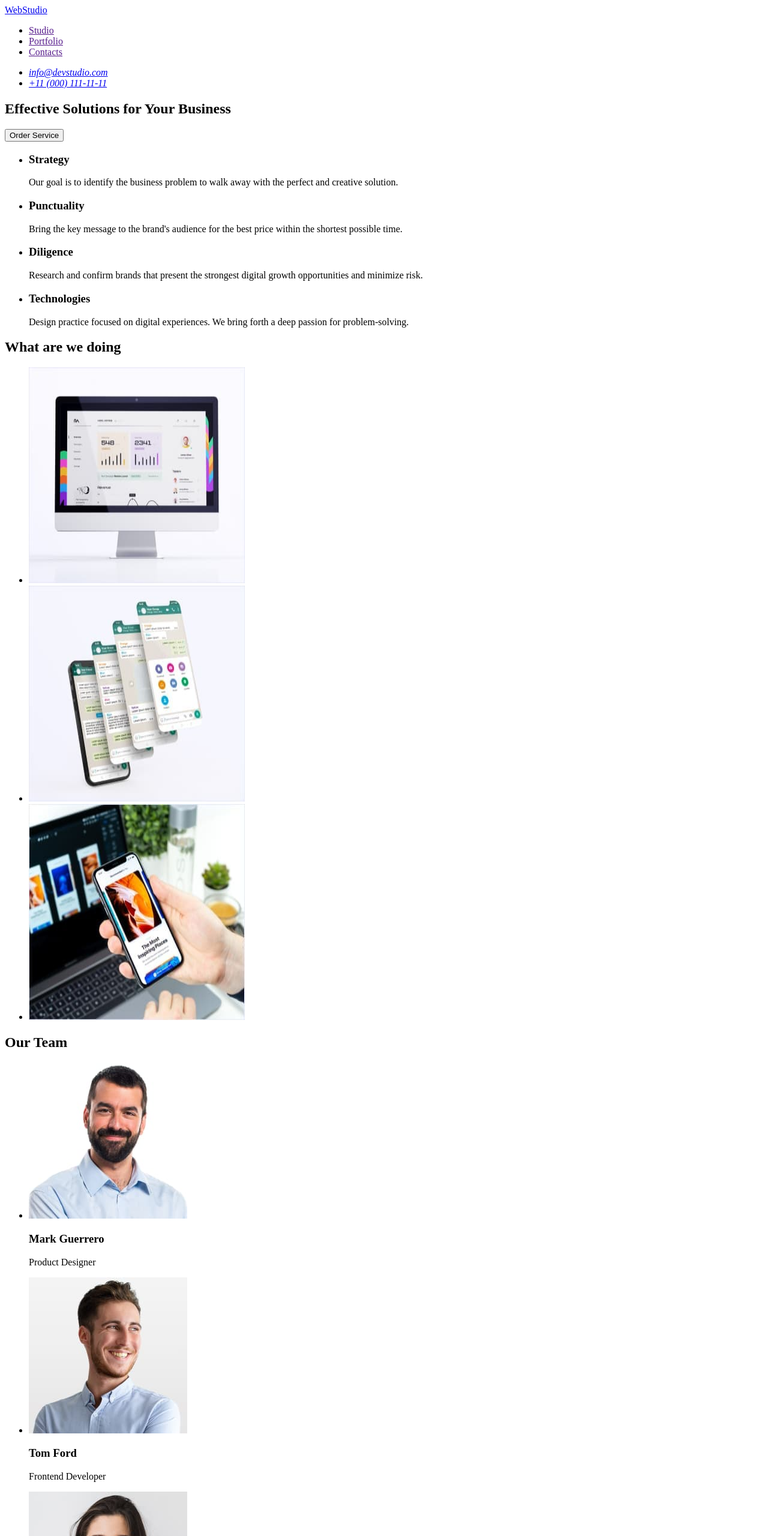
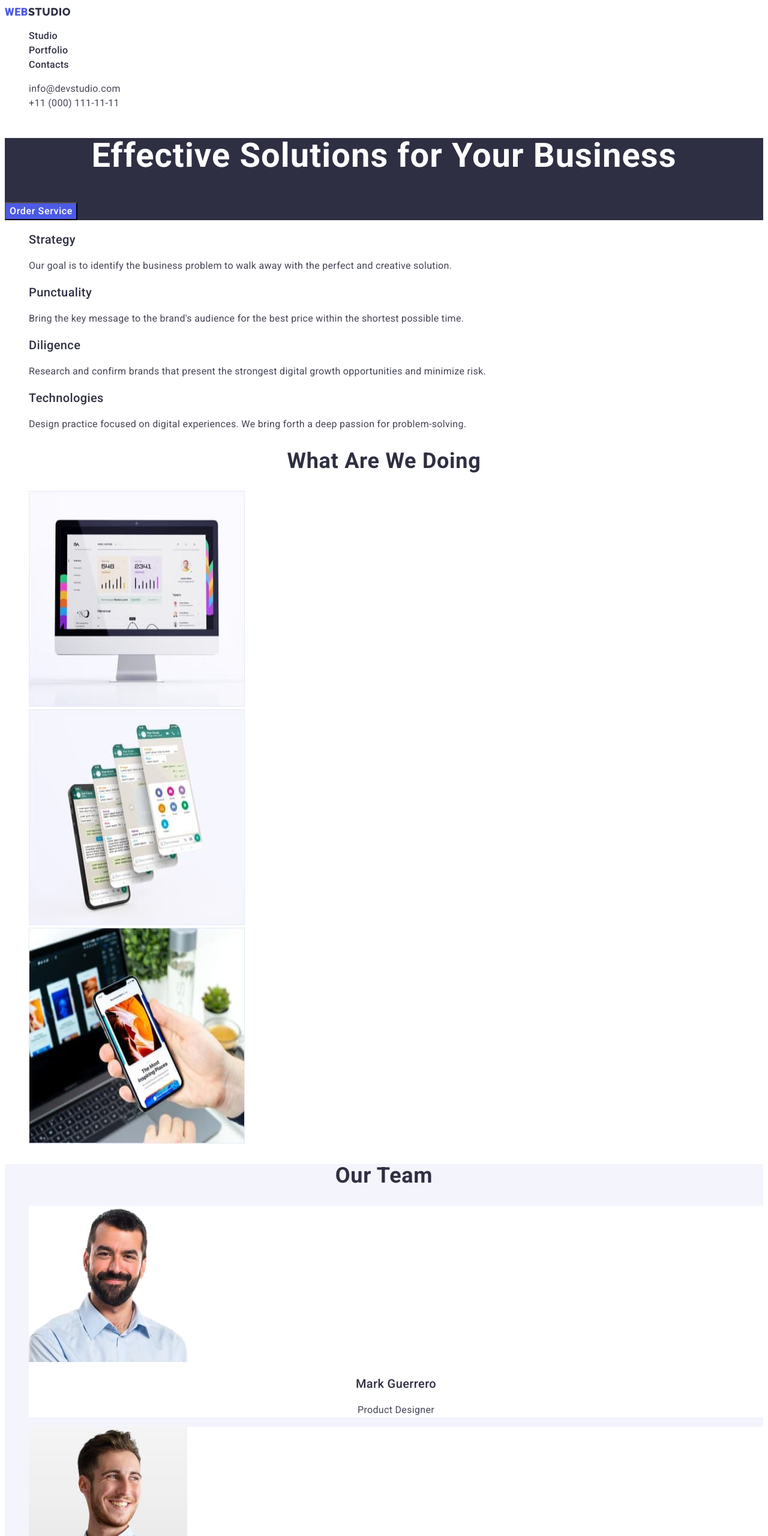
Before and after one commit to KateSidorka/goit-markup-hw-02, a plain HTML site: page index.html in a window 1280 px wide. Shown: the top 2560 px of the page at 60% size. Drawn offline with Linux system fonts and the light colour scheme.

Commit message:
portfolio+css

```diff
--- /dev/null
+++ b/css/styles.css
@@ -0,0 +1,251 @@
+:root {
+  --main-title-color: #434455;
+}
+:root {
+  --second-title-color: #2e2f42;
+}
+:root {
+  --third-title-color: #4d5ae5;
+}
+:root {
+  --main-background-color: #ffffff;
+}
+:root {
+  --second-background-color: #f4f4fd;
+}
+:root {
+  --third-background-color: #2e2f42;
+}
+
+body {
+  font-family: "Roboto", sans-serif;
+  color: #434455;
+  background-color: var(--main-background-color);
+}
+.list {
+  list-style: none;
+}
+.link {
+  text-decoration: none;
+}
+.btn {
+  cursor: pointer;
+}
+/*!------------------HEADER---------------------- */
+.header {
+  background-color: var(--main-background-color);
+}
+.header-logo {
+   font-family: "Raleway", sans-serif,
+  display: inline-flex;
+}
+.header-logo {
+  font-style: normal;
+  font-weight: 800;
+  font-size: 18px;
+  line-height: 1.17;
+  display: flex;
+  align-items: center;
+  letter-spacing: 0.03em;
+  text-transform: uppercase;
+  color: var(--third-title-color);
+}
+.header-logo-second {
+  font-family: "Raleway";
+  font-style: normal;
+  font-weight: 800;
+  font-size: 18px;
+  line-height: 1.33;
+  display: flex;
+  align-items: center;
+  letter-spacing: 0.03em;
+  text-transform: uppercase;
+  color: var(--second-title-color);
+}
+.header-link:hover {
+  color: #404bbf;
+}
+.header-link:focus {
+  color: #404bbf;
+}
+.header-link {
+  font-weight: 500;
+  font-size: 16px;
+  line-height: 1.5;
+  letter-spacing: 0.02em;
+  color: var(--second-title-color);
+}
+.contacts {
+  font-style: normal;
+}
+.contacts-link:hover {
+  color: #404bbf;
+}
+.contacts-link:focus {
+  color: #404bbf;
+}
+.contacts-link {
+  font-weight: 400;
+  font-size: 16px;
+  line-height: 1.5;
+  letter-spacing: 0.02em;
+  color: var(--main-title-color);
+}
+/*! --------------------HERO--------------- */
+.hero {
+  background-color: var(--third-background-color);
+}
+.hero-title {
+  font-size: 56px;
+  line-height: 1.07;
+  text-align: center;
+  letter-spacing: 0.02em;
+  color: #ffffff;
+}
+.hero-btn:hover {
+  background-color: #404bbf;
+}
+.hero-btn:focus {
+  background-color: #404bbf;
+}
+.hero-btn {
+  background-color: #4d5ae5;
+}
+.hero-btn {
+  font-family: "Roboto", sans-serif;
+  font-style: normal;
+  font-weight: 500;
+  font-size: 16px;
+  line-height: 1.5;
+  display: flex;
+  align-items: center;
+  letter-spacing: 0.04em;
+  color: #ffffff;
+}
+/* !-----------------PRIVILAGE------------- */
+.privilage {
+}
+
+.feature-title {
+  font-weight: 500;
+  font-size: 20px;
+  line-height: 1.2;
+  letter-spacing: 0.02em;
+  color: var(--second-title-color);
+}
+.feature-text {
+  font-size: 16px;
+  line-height: 1.5;
+  letter-spacing: 0.02em;
+  color: var(--main-title-color);
+}
+/*! ------------------CONTENT--------------- */
+.content {
+}
+.content-title {
+  font-size: 36px;
+  line-height: 1.11;
+  text-align: center;
+  letter-spacing: 0.02em;
+  text-transform: capitalize;
+  color: var(--second-title-color);
+}
+/*! ------------------TEAM------------------ */
+.team {
+  background-color: #f4f4fd;
+}
+.team-title {
+  font-size: 36px;
+  line-height: 1.11;
+  text-align: center;
+  letter-spacing: 0.02em;
+  text-transform: capitalize;
+  color: var(--second-title-color);
+}
+.team-item {
+  background-color: #ffffff;
+}
+.team-subtitle {
+  font-weight: 500;
+  font-size: 20px;
+  line-height: 1.2;
+  text-align: center;
+  letter-spacing: 0.02em;
+  color: var(--second-title-color);
+}
+.team-text {
+  font-size: 16px;
+  line-height: 1.5;
+  text-align: center;
+  letter-spacing: 0.02em;
+  color: var(--main-title-color);
+}
+/* !-------------------FOOTER------------- */
+.footer {
+  background-color: var(--second-title-color);
+}
+.footer-text {
+  font-size: 16px;
+  line-height: 1.5;
+  letter-spacing: 0.02em;
+  color: #f4f4fd;
+}
+.footer-logo {
+  font-family: "Raleway", sans-serif;
+  font-style: normal;
+  font-weight: 800;
+  font-size: 18px;
+  line-height: 1.17;
+  display: flex;
+  align-items: center;
+  letter-spacing: 0.03em;
+  text-transform: uppercase;
+  color: var(--third-title-color);
+}
+.footer-logo-second {
+  font-family: "Raleway";
+  font-style: normal;
+  font-weight: 800;
+  font-size: 18px;
+  line-height: 1.17;
+  display: flex;
+  align-items: center;
+  letter-spacing: 0.03em;
+  text-transform: uppercase;
+  color: #f4f4fd;
+}
+/* !----------------MAIN_CONTENT------ */
+
+.filter-btn:is(:hover, :focus) {
+  background-color: #404bbf;
+  color: #ffffff;
+}
+.filter-btn {
+  background-color: var(--second-background-color);
+}
+.filter-btn {
+  font-family: "Roboto", sans-serif;
+  font-style: normal;
+  font-weight: 500;
+  font-size: 16px;
+  line-height: 1.5;
+  display: flex;
+  align-items: center;
+  text-align: center;
+  letter-spacing: 0.04em;
+  color: var(--third-title-color);
+}
+
+.products-title {
+  font-weight: 500;
+  font-size: 20px;
+  line-height: 1.2;
+  letter-spacing: 0.02em;
+  color: var(--second-title-color);
+}
+.products-text {
+  font-size: 16px;
+  line-height: 1.5;
+  letter-spacing: 0.02em;
+  color: var(--main-title-color);
+}
--- a/index.html
+++ b/index.html
@@ -4,59 +4,82 @@
     <meta charset="UTF-8" />
     <meta http-equiv="X-UA-Compatible" content="IE=edge" />
     <meta name="viewport" content="width=device-width, initial-scale=1.0" />
+    <link rel="preconnect" href="https://fonts.googleapis.com" />
+    <link rel="preconnect" href="https://fonts.gstatic.com" crossorigin />
+    <link
+      href="https://fonts.googleapis.com/css2?family=Raleway:wght@800&family=Roboto:wght@400;500;700;900&display=swap"
+      rel="stylesheet"
+    />
+    <link rel="stylesheet" href="/css/styles.css" />
     <title>WEB STUDIO</title>
   </head>
   <body>
-    <header>
-      <nav>
-        <a href="./index.html"> WebStudio </a>
-        <ul>
-          <li><a href="">Studio</a></li>
-          <li><a href="">Portfolio</a></li>
-          <li><a href="">Contacts</a></li>
+    <header class="header">
+      <nav class="header-navigation">
+        <a class="header-logo link" href="./index.html"
+          >Web<span class="header-logo-second">Studio</span>
+        </a>
+        <ul class="header-list list">
+          <li class="header-item">
+            <a class="header-link link" href="./index.html">Studio</a>
+          </li>
+          <li class="header-item">
+            <a class="header-link link" href="./portfolio.html">Portfolio</a>
+          </li>
+          <li class="header-item">
+            <a class="header-link link" href="">Contacts</a>
+          </li>
         </ul>
       </nav>
-      <address>
-        <ul>
-          <li><a href="mailto:info@devstudio.com">info@devstudio.com</a></li>
-          <li><a href="tel:+110001111111">+11 (000) 111-11-11</a></li>
+      <address class="contacts">
+        <ul class="contacts-list list">
+          <li class="contacts-item">
+            <a class="contacts-link link" href="mailto:info@devstudio.com"
+              >info@devstudio.com</a
+            >
+          </li>
+          <li class="contacts-item">
+            <a class="contacts-link link" href="tel:+110001111111"
+              >+11 (000) 111-11-11</a
+            >
+          </li>
         </ul>
       </address>
     </header>
-    <main>
+    <main class="main">
       <!-- section1 -->
-      <section>
-        <h1>Effective Solutions for Your Business</h1>
-        <button type="button">Order Service</button>
+      <section class="hero">
+        <h1 class="hero-title">Effective Solutions for Your Business</h1>
+        <button class="hero-btn btn" type="button">Order Service</button>
       </section>
       <!-- section2 -->
-      <section>
-        <h2 hidden>Privilage</h2>
-        <ul>
-          <li>
-            <h3>Strategy</h3>
-            <p>
+      <section class="privilage">
+        <h2 class="privilage-title" hidden>Privilage</h2>
+        <ul class="feature-list list">
+          <li class="feature-items">
+            <h3 class="feature-title">Strategy</h3>
+            <p class="feature-text">
               Our goal is to identify the business problem to walk away with the
               perfect and creative solution.
             </p>
           </li>
-          <li>
-            <h3>Punctuality</h3>
-            <p>
+          <li class="feature-items">
+            <h3 class="feature-title">Punctuality</h3>
+            <p class="feature-text">
               Bring the key message to the brand's audience for the best price
               within the shortest possible time.
             </p>
           </li>
-          <li>
-            <h3>Diligence</h3>
-            <p>
+          <li class="feature-items">
+            <h3 class="feature-title">Diligence</h3>
+            <p class="feature-text">
               Research and confirm brands that present the strongest digital
               growth opportunities and minimize risk.
             </p>
           </li>
-          <li>
-            <h3>Technologies</h3>
-            <p>
+          <li class="feature-items">
+            <h3 class="feature-title">Technologies</h3>
+            <p class="feature-text">
               Design practice focused on digital experiences. We bring forth a
               deep passion for problem-solving.
             </p>
@@ -64,51 +87,52 @@
         </ul>
       </section>
       <!-- section3 -->
-      <section>
-        <h2>What are we doing</h2>
-        <ul>
-          <li>
+      <section class="content">
+        <h2 class="content-title">What are we doing</h2>
+        <ul class="content-list list">
+          <li class="contenitem">
             <img src="./images/img1.jpg" alt="img 1" width="360" height="360" />
           </li>
-          <li>
+          <li class="content-item">
             <img src="./images/img2.jpg" alt="img 2" width="360" height="360" />
           </li>
-          <li>
+          <li class="content-item">
             <img src="./images/img3.jpg" alt="img 3" width="360" height="360" />
           </li>
         </ul>
       </section>
-
       <!-- section4 -->
-      <section>
-        <h2>Our Team</h2>
-        <ul>
-          <li>
+      <section class="team">
+        <h2 class="team-title">Our Team</h2>
+        <ul class="team-list list">
+          <li class="team-item">
             <img src="./images/team-card1.jpg" alt="photo 1" width="264" />
-            <h3>Mark Guerrero</h3>
-            <p>Product Designer</p>
+            <h3 class="team-subtitle">Mark Guerrero</h3>
+            <p class="team-text">Product Designer</p>
           </li>
-          <li>
+          <li class="team-item">
             <img src="./images/team-card2.jpg" alt="photo 2" width="264" />
-            <h3>Tom Ford</h3>
-            <p>Frontend Developer</p>
+            <h3 class="team-subtitle">Tom Ford</h3>
+            <p class="team-text">Frontend Developer</p>
           </li>
-          <li>
+          <li class="team-item">
             <img src="./images/team-card3.jpg" alt="photo 3" width="264" />
-            <h3>Camila Garcia</h3>
-            <p>Marketing</p>
+            <h3 class="team-subtitle">Camila Garcia</h3>
+            <p class="team-text">Marketing</p>
           </li>
-          <li>
+          <li class="team-item">
             <img src="./images/team-card4.jpg" alt="photo 4" width="264" />
-            <h3>Daniel Wilson</h3>
-            <p>UI Designer</p>
+            <h3 class="team-subtitle">Daniel Wilson</h3>
+            <p class="team-text">UI Designer</p>
           </li>
         </ul>
       </section>
     </main>
-    <footer>
-      <a href="./index.html"> WebStudio </a>
-      <p>
+    <footer class="footer">
+      <a class="footer-logo link" href="./index.html"
+        >Web<span class="footer-logo-second">Studio</span></a
+      >
+      <p class="footer-text">
         Increase the flow of customers and sales for your business with digital
         marketing & growth solutions.
       </p>
```
Also changed, not shown: portfolio.html (added, +150 -0 lines), images/banking.jpg (added), images/cofee.jpg (added), images/comp.jpg (added), images/food.jpg (added), images/girl.jpg (added), images/insta.jpg (added), images/phone.jpg (added), images/phone2.jpg (added), images/taxi.jpg (added), images/team.Card2.jpg (deleted), images/team.card1.jpg (deleted), images/team.card3.jpg (deleted), images/team.card4.jpg (deleted).
